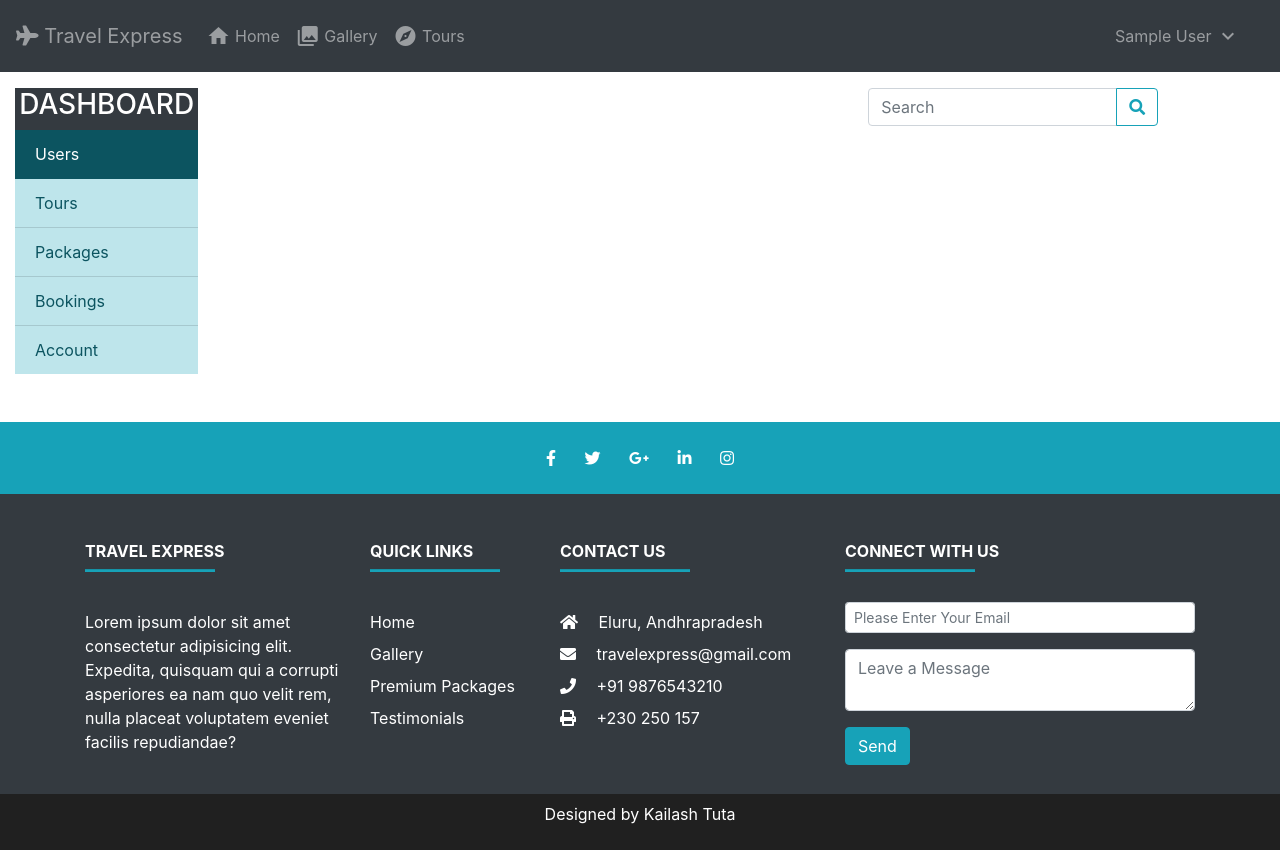
After one commit to kailashTuta/Travel-Express-PHP, a PHP site: page /adminBooking.php in a window 1280 px wide. The commit adds this page. Run offline with PHP 8.4, Linux system fonts and the light colour scheme; the visitor is signed in with stand-in values (Sample User, id 1).

```diff
--- /dev/null
+++ b/adminBooking.php
@@ -0,0 +1,76 @@
+<?php
+
+$msg = "";
+session_start();
+if (isset($_SESSION['role'])) {
+    if ($_SESSION['role'] != 'admin') {
+        header("Location:userDashboard.php");
+    }
+} else {
+    header("location:login.php");
+}
+?>
+
+<!DOCTYPE html>
+<html lang="en">
+
+<head>
+    <meta charset="UTF-8">
+    <meta name="viewport" content="width=device-width, initial-scale=1.0">
+    <title>Travel Express</title>
+    <!-- Bootstrap -->
+    <link rel="stylesheet" href="https://cdn.jsdelivr.net/npm/bootstrap@4.6.0/dist/css/bootstrap.min.css" integrity="sha384-B0vP5xmATw1+K9KRQjQERJvTumQW0nPEzvF6L/Z6nronJ3oUOFUFpCjEUQouq2+l" crossorigin="anonymous">
+    <script src="https://code.jquery.com/jquery-3.5.1.min.js" integrity="sha256-9/aliU8dGd2tb6OSsuzixeV4y/faTqgFtohetphbbj0=" crossorigin="anonymous"></script>
+    <script src="https://cdn.jsdelivr.net/npm/bootstrap@4.6.0/dist/js/bootstrap.bundle.min.js" integrity="sha384-Piv4xVNRyMGpqkS2by6br4gNJ7DXjqk09RmUpJ8jgGtD7zP9yug3goQfGII0yAns" crossorigin="anonymous">
+    </script>
+
+    <!-- FontAwesome -->
+    <link rel="stylesheet" href="https://cdnjs.cloudflare.com/ajax/libs/font-awesome/5.15.2/css/all.min.css" integrity="sha512-HK5fgLBL+xu6dm/Ii3z4xhlSUyZgTT9tuc/hSrtw6uzJOvgRr2a9jyxxT1ely+B+xFAmJKVSTbpM/CuL7qxO8w==" crossorigin="anonymous" />
+    <link href="https://fonts.googleapis.com/icon?family=Material+Icons" rel="stylesheet">
+
+    <!-- CSS -->
+    <link rel="stylesheet" href="./css/style.css">
+    <link rel="stylesheet" href="https://cdnjs.cloudflare.com/ajax/libs/animate.css/4.1.1/animate.min.css" />
+
+    <!-- JavaScript -->
+    <script src="./js/script.js" type="text/javascript"></script>
+    <script src="https://cdnjs.cloudflare.com/ajax/libs/magnific-popup.js/1.1.0/jquery.magnific-popup.min.js"></script>
+    <link rel="stylesheet" href="https://cdnjs.cloudflare.com/ajax/libs/magnific-popup.js/1.1.0/magnific-popup.min.css">
+</head>
+
+<body>
+    <?php include "./partials/navbar.php" ?>
+    <div class="container-fluid mt-3 mb-5">
+        <div class="row">
+            <div class="col-md-2">
+                <div class="list-group list-group-flush bg-dark">
+                    <h3 class="text-white text-center text-uppercase">Dashboard</h3>
+                    <a href="adminDashboard.php" class="list-group-item list-group-item-action list-group-item-info active">Users</a>
+                    <a href="adminTours.php" class="list-group-item list-group-item-action list-group-item-info">Tours</a>
+                    <a href="adminPackages.php" class="list-group-item list-group-item-action list-group-item-info">Packages</a>
+                    <a href="adminBooking.php" class="list-group-item list-group-item-action list-group-item-info">Bookings</a>
+                    <a href="adminProfile.php" class="list-group-item list-group-item-action list-group-item-info">Account</a>
+                </div>
+            </div>
+            <div class="col-md-9">
+
+                <div class="row">
+                    <div class="col-md-4 offset-md-8">
+                        <form action="<?= $_SERVER['PHP_SELF'] ?>" method="post">
+                            <div class="input-group mb-3">
+                                <input type="search" class="form-control" name="search" placeholder="Search" autocomplete="off">
+                                <div class="input-group-append">
+                                    <button class="btn btn-outline-info" name="submit" type="submit"><i class="fas fa-search"></i></button>
+                                </div>
+                            </div>
+                        </form>
+                    </div>
+                </div>
+
+            </div>
+        </div>
+    </div>
+    <?php include "./partials/footer.php" ?>
+</body>
+
+</html>
--- a/adminDashboard.php
+++ b/adminDashboard.php
@@ -93,7 +93,8 @@ if (isset($_POST['updateUsers'])) {
                     <a href="adminDashboard.php" class="list-group-item list-group-item-action list-group-item-info active">Users</a>
                     <a href="adminTours.php" class="list-group-item list-group-item-action list-group-item-info">Tours</a>
                     <a href="adminPackages.php" class="list-group-item list-group-item-action list-group-item-info">Packages</a>
-                    <a href="./adminProfile.php" class="list-group-item list-group-item-action list-group-item-info">Account</a>
+                    <a href="adminBooking.php" class="list-group-item list-group-item-action list-group-item-info">Bookings</a>
+                    <a href="adminProfile.php" class="list-group-item list-group-item-action list-group-item-info">Account</a>
                 </div>
             </div>
             <div class="col-md-9">
--- a/adminPackages.php
+++ b/adminPackages.php
@@ -94,7 +94,8 @@ if (isset($_POST['updatePackages'])) {
                     <a href="adminDashboard.php" class="list-group-item list-group-item-action list-group-item-info">Users</a>
                     <a href="adminTours.php" class="list-group-item list-group-item-action list-group-item-info">Tours</a>
                     <a href="adminPackages.php" class="list-group-item list-group-item-action list-group-item-info active">Packages</a>
-                    <a href="./adminProfile.php" class="list-group-item list-group-item-action list-group-item-info">Account</a>
+                    <a href="adminBooking.php" class="list-group-item list-group-item-action list-group-item-info">Bookings</a>
+                    <a href="adminProfile.php" class="list-group-item list-group-item-action list-group-item-info">Account</a>
                 </div>
             </div>
             <div class="col-md-9">
--- a/adminProfile.php
+++ b/adminProfile.php
@@ -68,6 +68,7 @@ if (isset($_POST['update-info'])) {
                     <a href="adminDashboard.php" class="list-group-item list-group-item-action list-group-item-info">Users</a>
                     <a href="adminTours.php" class="list-group-item list-group-item-action list-group-item-info">Tours</a>
                     <a href="adminPackages.php" class="list-group-item list-group-item-action list-group-item-info">Packages</a>
+                    <a href="adminBooking.php" class="list-group-item list-group-item-action list-group-item-info">Bookings</a>
                     <a href="adminProfile.php" class="list-group-item list-group-item-action list-group-item-info active">Account</a>
                 </div>
             </div>
--- a/adminTours.php
+++ b/adminTours.php
@@ -94,7 +94,8 @@ if (isset($_POST['updateTours'])) {
                     <a href="adminDashboard.php" class="list-group-item list-group-item-action list-group-item-info">Users</a>
                     <a href="adminTours.php" class="list-group-item list-group-item-action list-group-item-info active">Tours</a>
                     <a href="adminPackages.php" class="list-group-item list-group-item-action list-group-item-info">Packages</a>
-                    <a href="./adminProfile.php" class="list-group-item list-group-item-action list-group-item-info">Account</a>
+                    <a href="adminBooking.php" class="list-group-item list-group-item-action list-group-item-info">Bookings</a>
+                    <a href="adminProfile.php" class="list-group-item list-group-item-action list-group-item-info">Account</a>
                 </div>
             </div>
             <div class="col-md-9">
--- a/partials/viewTour.php
+++ b/partials/viewTour.php
@@ -17,7 +17,7 @@
                     <div class="col-md-4">
                         <img id="viewTourImg" class="w-100 mb-2 h-75" src="" alt="">
                         <form action="booking.php" method="post">
-                            <input type="hidden" name="name" id="name">
+                            <input type="hidden" name="trip_name" id="name">
                             <input type="hidden" name="tour_id" id="tid" value="">
                             <input type="hidden" name="price" id="price" value="">
                             <button type="submit" class="btn btn-info btn-block">Book Now</button>
```
Also changed, not shown: booking.php (+40 -5 lines), bookingValidate.php (added, +34 -0 lines), partials/bookingForm.php (+10 -10 lines), userbooking.php (added).
